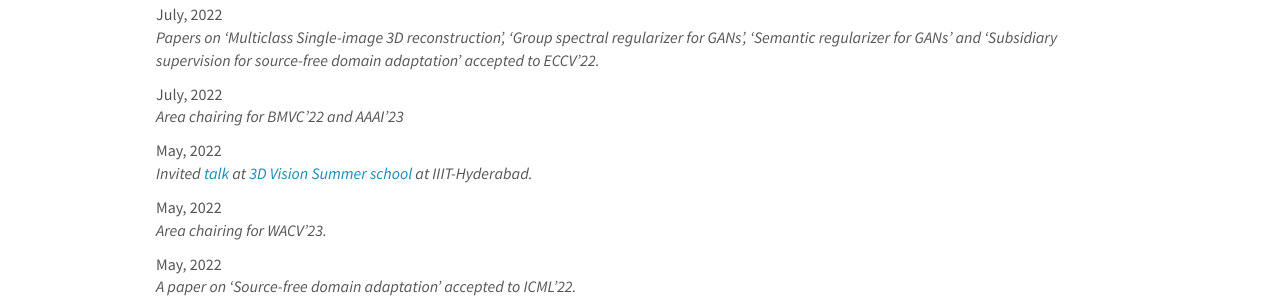
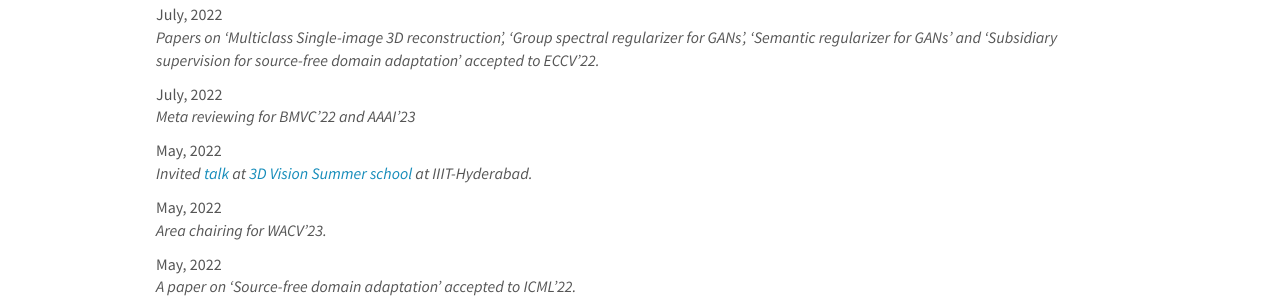
Before and after one commit to varunjampani/varunjampani.github.io, a Jekyll site: the page built from _pages/allnews.md, in a window 1280 px wide and 900 px high. Shown: the part 338-638 px from the top of the window. Built offline with Jekyll 4.4.1, drawn with Linux system fonts in a browser that asks for light colours; nearby versions of some CDN libraries.

Commit message:
Update news.yml

```diff
--- a/_data/news.yml
+++ b/_data/news.yml
@@ -11,7 +11,7 @@
   headline: Papers on 'Multiclass Single-image 3D reconstruction', 'Group spectral regularizer for GANs', 'Semantic regularizer for GANs' and 'Subsidiary supervision for source-free domain adaptation' accepted to ECCV'22.
 
 - date: July, 2022
-  headline: Area chairing for BMVC'22 and AAAI'23
+  headline: Meta reviewing for BMVC'22 and AAAI'23
 
 - date: May, 2022
   headline: Invited <a href="https://www.youtube.com/watch?v=aIgC5izulkk">talk</a> at <a href="https://cvit.iiit.ac.in/workshops/3dvision/">3D Vision Summer school</a> at IIIT-Hyderabad.
```
